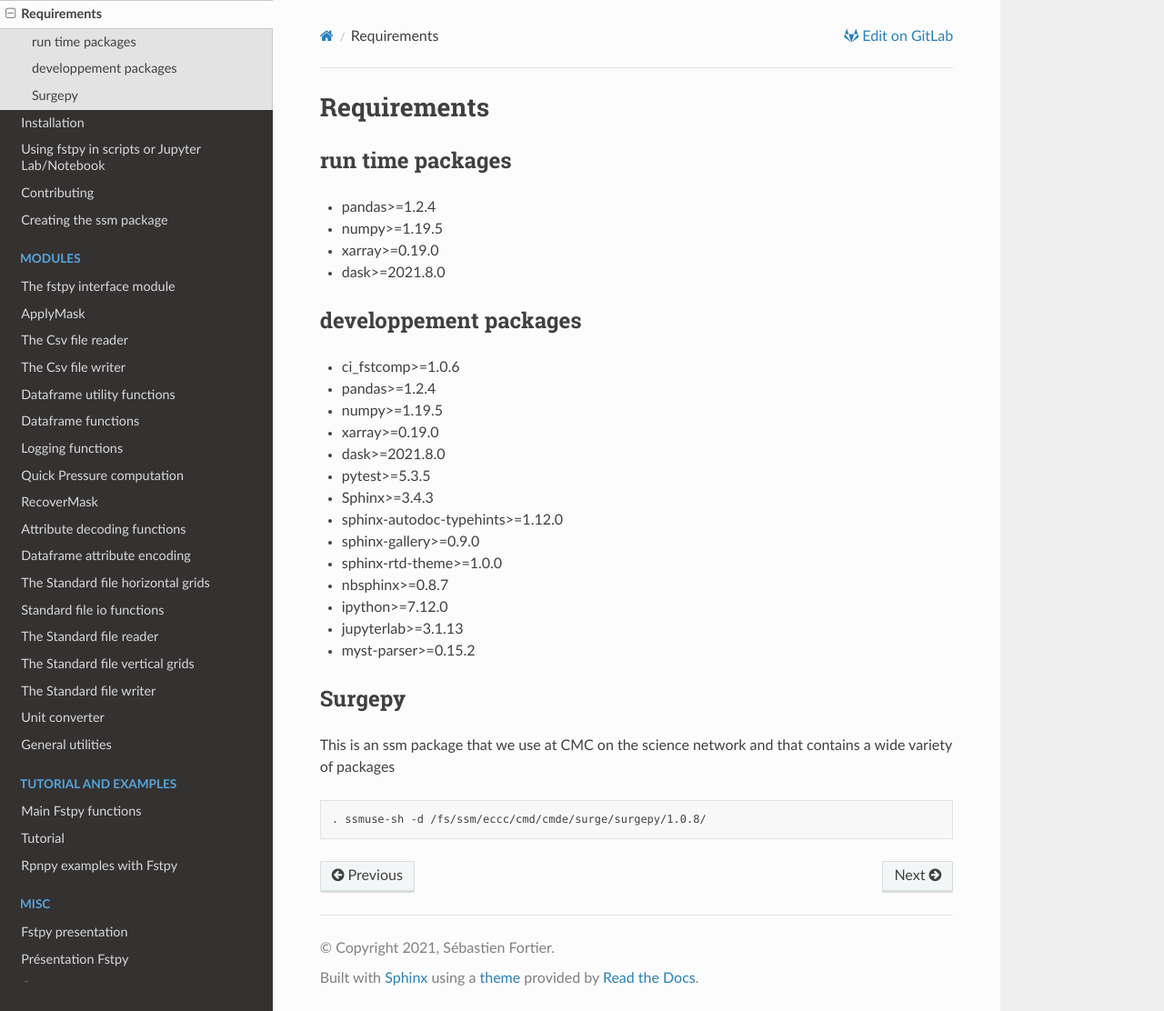
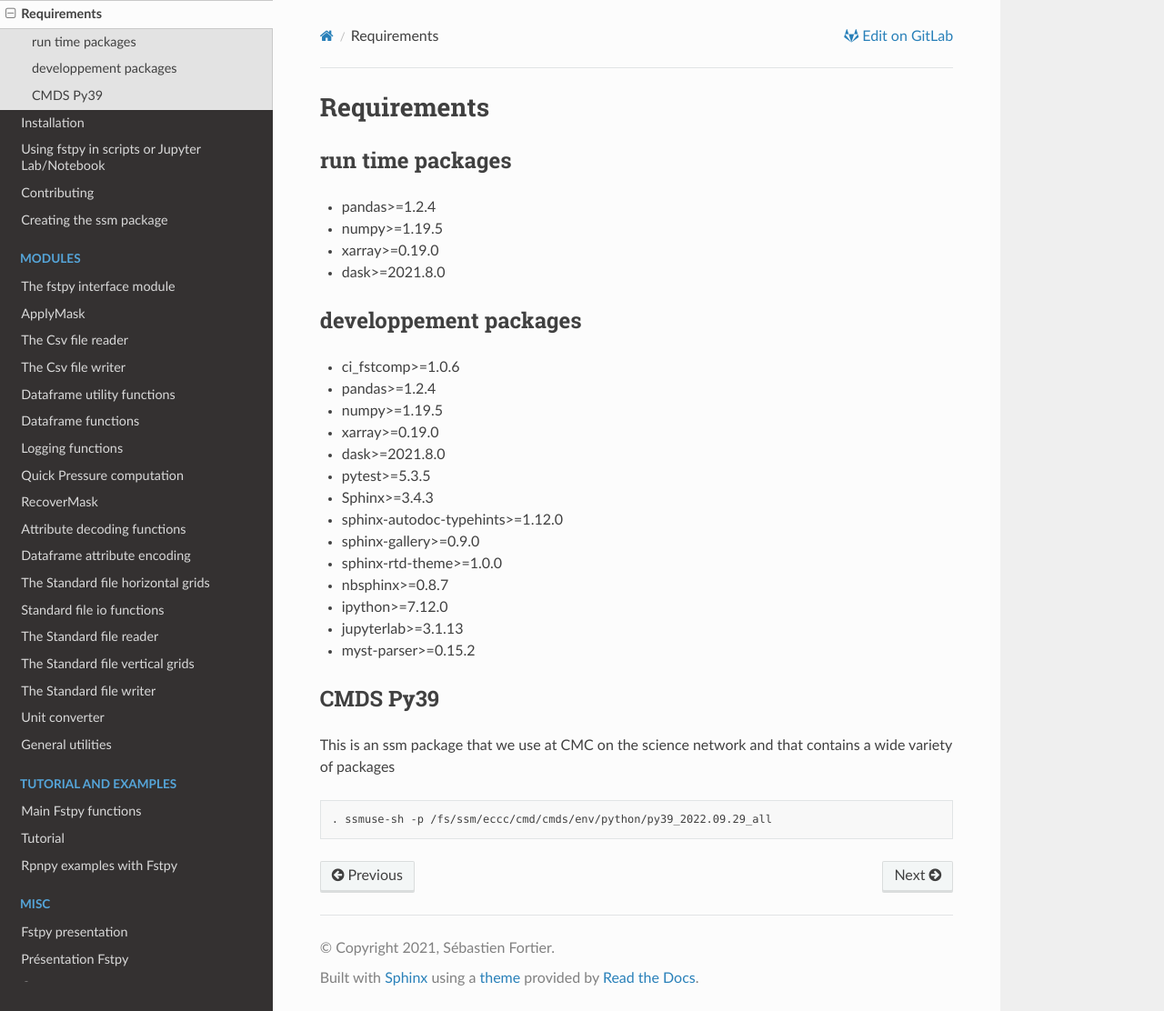
Before and after one commit to sebastiendfortier/fstpy, a Sphinx documentation site: the page built from doc/requirements.rst, in a window 1280 px wide and 1112 px high. Shown: the whole window at 91% size. Built offline with Sphinx 7.4.7 and the Read the Docs theme 2.0.0, drawn with Linux system fonts in a browser that asks for light colours; pages that are not in the unit, such as notebooks, are missing from menus.

Commit message:
update python package version

```diff
--- a/doc/contributing.rst
+++ b/doc/contributing.rst
@@ -35,8 +35,8 @@ Testing
 .. code:: bash
 
 
-   # Use surgepy
-   . ssmuse-sh -d /fs/ssm/eccc/cmd/cmde/surge/surgepy/1.0.8
+   # Use CMDS Py39
+   . ssmuse-sh -p /fs/ssm/eccc/cmd/cmds/env/python/py39_2022.09.29_all
    # get rmn python library
    . r.load.dot eccc/mrd/rpn/MIG/ENV/migdep/5.1.1 eccc/mrd/rpn/MIG/ENV/rpnpy/2.1.2
    # From the $project_root/test directory of the project
--- a/doc/main_functions.rst
+++ b/doc/main_functions.rst
@@ -8,7 +8,7 @@ Setting up the environment to run the notebook
 
 .. code:: bash
 
-   . ssmuse-sh -d /fs/ssm/eccc/cmd/cmde/surge/surgepy/1.0.8/
+   . ssmuse-sh -p /fs/ssm/eccc/cmd/cmds/env/python/py39_2022.09.29_all
    . r.load.dot eccc/mrd/rpn/MIG/ENV/migdep/5.1.1 eccc/mrd/rpn/MIG/ENV/rpnpy/2.1.2
    . ssmuse-sh -d /fs/ssm/eccc/cmd/cmds/fstpy/202206/
 
--- a/doc/requirements.rst
+++ b/doc/requirements.rst
@@ -25,11 +25,11 @@ developpement packages
 - jupyterlab>=3.1.13
 - myst-parser>=0.15.2
 
-Surgepy
+CMDS Py39
 -------
 
 This is an ssm package that we use at CMC on the science network and that contains a wide variety of packages
 
 .. code:: bash
 
-    . ssmuse-sh -d /fs/ssm/eccc/cmd/cmde/surge/surgepy/1.0.8/
+    . ssmuse-sh -p /fs/ssm/eccc/cmd/cmds/env/python/py39_2022.09.29_all
--- a/doc/rpnpy_examples.rst
+++ b/doc/rpnpy_examples.rst
@@ -8,7 +8,7 @@ Setting up the environment to run the notebook
 
 .. code:: bash
 
-   . ssmuse-sh -d /fs/ssm/eccc/cmd/cmde/surge/surgepy/1.0.8/
+   . ssmuse-sh -p /fs/ssm/eccc/cmd/cmds/env/python/py39_2022.09.29_all
    . r.load.dot eccc/mrd/rpn/MIG/ENV/migdep/5.1.1 eccc/mrd/rpn/MIG/ENV/rpnpy/2.1.2
    . ssmuse-sh -d /fs/ssm/eccc/cmd/cmds/fstpy/202206/
 
--- a/doc/tutorial.rst
+++ b/doc/tutorial.rst
@@ -8,7 +8,7 @@ Setting up the environment to run the notebook
 
 .. code:: bash
 
-   . ssmuse-sh -d /fs/ssm/eccc/cmd/cmde/surge/surgepy/1.0.8/
+   . ssmuse-sh -p /fs/ssm/eccc/cmd/cmds/env/python/py39_2022.09.29_all
    . r.load.dot eccc/mrd/rpn/MIG/ENV/migdep/5.1.1 eccc/mrd/rpn/MIG/ENV/rpnpy/2.1.2
    . ssmuse-sh -d /fs/ssm/eccc/cmd/cmds/fstpy/202206/
 
--- a/doc/usage.rst
+++ b/doc/usage.rst
@@ -6,8 +6,8 @@ Use pre-built developpement environment
 
 .. code:: bash
 
-   # use surgepy
-   . ssmuse-sh -d /fs/ssm/eccc/cmd/cmde/surge/surgepy/1.0.8/
+   # Use CMDS Py39
+   . ssmuse-sh -p /fs/ssm/eccc/cmd/cmds/env/python/py39_2022.09.29_all
    # get rmn python library
    . r.load.dot eccc/mrd/rpn/MIG/ENV/migdep/5.1.1 eccc/mrd/rpn/MIG/ENV/rpnpy/2.1.2
    # get fstpy ssm package
```
Also changed, not shown: README.md (+6 -6 lines), .gitlab-ci.yml, 2 other files.
